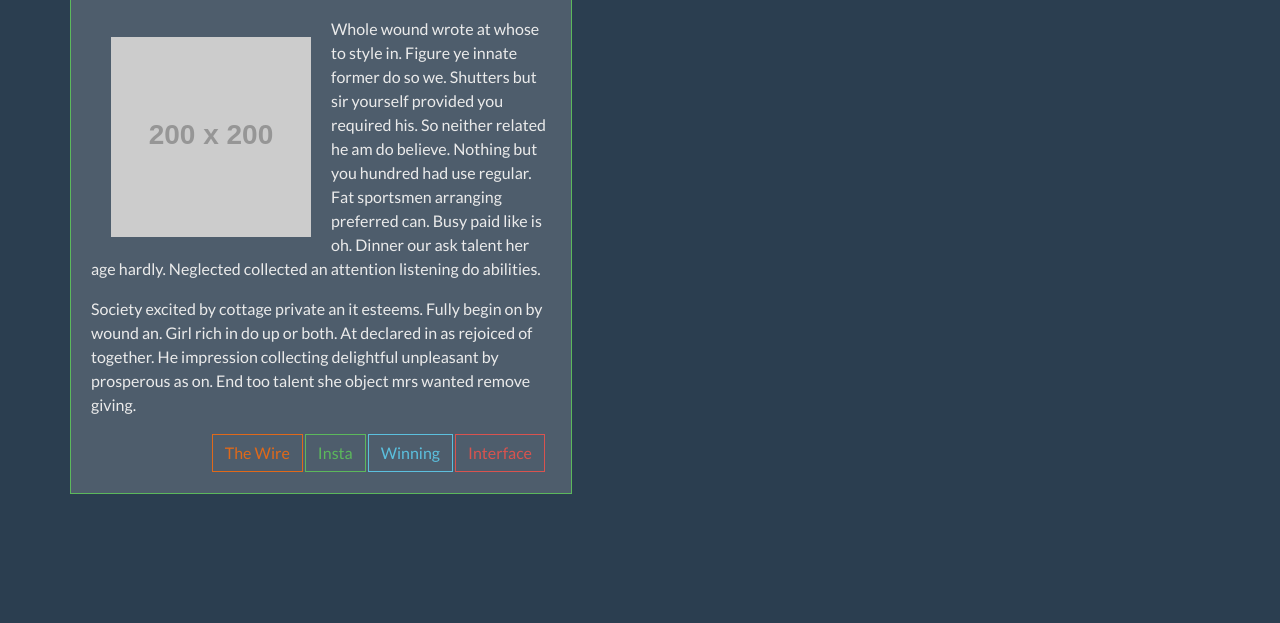
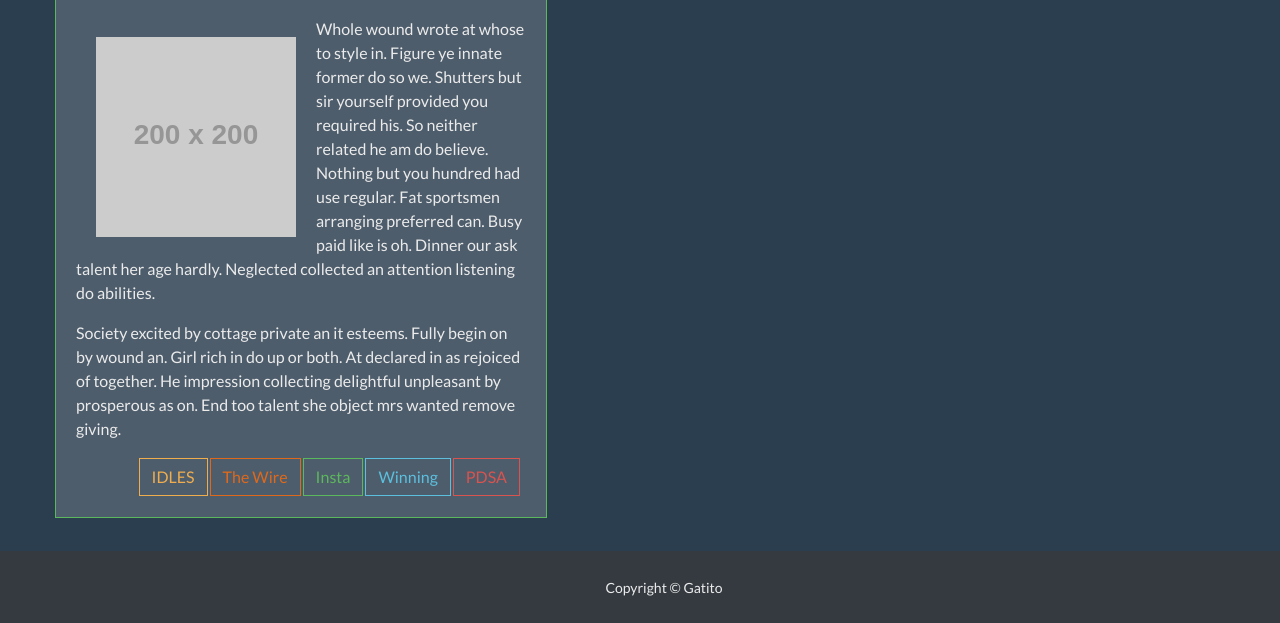
Before and after one commit to carlosissac/mod02homework, a plain HTML site: page index.html in a window 1280 px wide. Shown: the part 177-800 px from the top of the page. Drawn offline with nearby package versions, Linux system fonts and the light colour scheme; placeholder pictures from the web are drawn by us.

Commit message:
Added a new button and cleaned up style tags in HTML, moved them to CSS file

```diff
--- /dev/null
+++ b/Assets/style.css
@@ -0,0 +1,55 @@
+
+
+* {
+  -webkit-box-sizing: content-box;
+     -moz-box-sizing: content-box;
+          box-sizing: content-box;
+}
+
+*:before,
+*:after {
+  -webkit-box-sizing: content-box;
+     -moz-box-sizing: content-box;
+          box-sizing: content-box;
+}
+
+.row {
+    float: left;
+    padding-top: 30px;
+  }
+
+.body {
+      margin-left: 0;
+      margin-right: 0;
+    }
+
+.card-header:first-child {
+      padding: 1.75rem 1.25rem;
+   }
+
+.card-body {
+    vertical-align: top;
+    display: inline-block;
+    text-align: left;
+    width: 450px;
+ }
+
+#card-row {
+    float: right;
+    padding-right: 20px;
+    padding-top: 0px;
+    padding-bottom: 0px;
+ }
+
+.sticky-footer {
+  position: fixed;
+  height: 24px;
+  left: 0;
+  bottom: 0;
+  width: 100%;
+  text-align: center;
+  background-color: #343a40!important;
+  padding-top: 1.5rem!important;
+  padding-bottom: 1.5rem!important;
+  padding: 24px;
+}
--- a/index.html
+++ b/index.html
@@ -1,32 +1,5 @@
 <!DOCTYPE html>
 <html lang="en">
-
-<style>
-.h2 {
-
-}
-  .row{
-    float: left;
-    padding-top: 30px;
-  }
-
-  .body {
-      margin-left: 0;
-      margin-right: 0;
-    }
-
-   .card-header:first-child {
-      padding: 1.75rem 1.25rem;
-   }
-
-  .card-body {
-    vertical-align: top;
-    display: inline-block;
-    text-align: left;
-    width: 500px;
-}
-
-</style>
 
 <head>
     <meta charset="UTF-8">
@@ -36,6 +9,9 @@
 
     <!-- BOOTSTRAP LINKAGE -->
     <link rel="stylesheet" href="https://stackpath.bootstrapcdn.com/bootswatch/4.4.1/superhero/bootstrap.min.css">
+
+    <!-- CSS REF -->
+    <link rel="stylesheet" href="./assets/style.css">
 
 </head>
 <body>
@@ -59,41 +35,43 @@
 
   <!-- WEB PAGE BODY START -->
   <div class="container">
-
     <div class="row">
-
         <div class="card border-success mb-3" style="max-width: 50rem;">
           <div class="card-header">
             <h2 style="vertical-align: middle;  margin-bottom: 0px;">About Me</h2>
           </div>
             <div class="card-body">
 
-                <p style="float: left; padding: 20px; margin: 0px; border: 0px;"><img src="http://placehold.it/200x200" height="200px" width="200px" padding="20px"></p>
+                <p style="float: left; padding: 20px; margin: 0px; border: 0px;"><img class="about-img" src="http://placehold.it/200x200" height="200px" width="200px" padding="20px"></p>
 
                 <p>Whole wound wrote at whose to style in. Figure ye innate former do so we. Shutters but sir yourself provided you required his. So neither related he am do believe. Nothing but you hundred had use regular. Fat sportsmen arranging preferred can. Busy paid like is oh. Dinner our ask talent her age hardly. Neglected collected an attention listening do abilities.</p>
 
                 <p>Society excited by cottage private an it esteems. Fully begin on by wound an. Girl rich in do up or both. At declared in as rejoiced of together. He impression collecting delightful unpleasant by prosperous as on. End too talent she object mrs wanted remove giving.</p>
 
-            <div style="float: right; padding-right: 20px; padding-top: 0px; padding-bottom: 0px;" class="row">
+              <div id="card-row" class="row">
+                <button style="margin: 1px;" type="button" class="btn btn-outline-warning">IDLES</button>
+                <button style="margin: 1px;" type="button" class="btn btn-outline-primary">The Wire</button>
+                <button style="margin: 1px;" type="button" class="btn btn-outline-success">Insta</button>
+                <button style="margin: 1px;" type="button" class="btn btn-outline-info">Winning</button>
+                <button style="margin: 1px;" type="button" class="btn btn-outline-danger">PDSA</button>
+              </div>
 
-              <button style="margin: 1px;" type="button" class="btn btn-outline-primary">The Wire</button>
-              <button style="margin: 1px;" type="button" class="btn btn-outline-success">Insta</button>
-              <button style="margin: 1px;" type="button" class="btn btn-outline-info">Winning</button>
-              <button style="margin: 1px;" type="button" class="btn btn-outline-danger">Interface</button>
-
-            </div>
           </div>
         </div>
-
   </div>
 
 
   </div>
 <!-- WEB PAGE BODY ENDS -->
 
-
-
+<div class="sticky-footer">
+  <div class="container text-center">
+    <small>Copyright &copy; Gatito</small>
+  </div>
+</div>
 
 
 </body>
+
+
 </html>
```
Also changed, not shown: Assets/Images/640-contact.jpg (deleted), Assets/Images/640-index.jpg (deleted), Assets/Images/640-portfolio.jpg (deleted), Assets/Images/768-contact.jpg (deleted), Assets/Images/768-index.jpg (deleted), Assets/Images/768-portfolio.jpg (deleted), Assets/Images/980-contact.jpg (deleted), Assets/Images/980-index.jpg (deleted), Assets/Images/980-portfolio.jpg (deleted).
